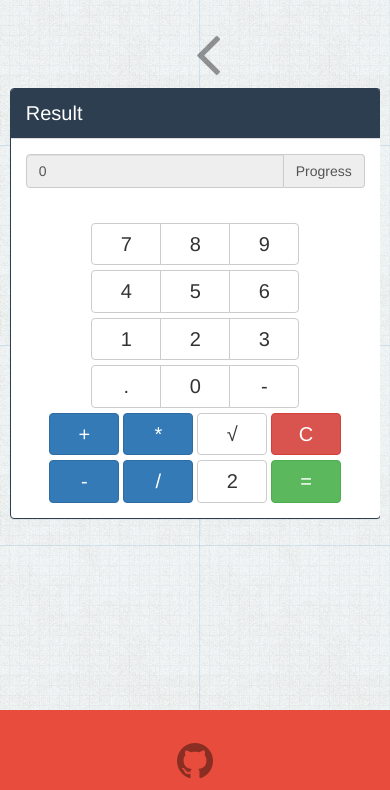
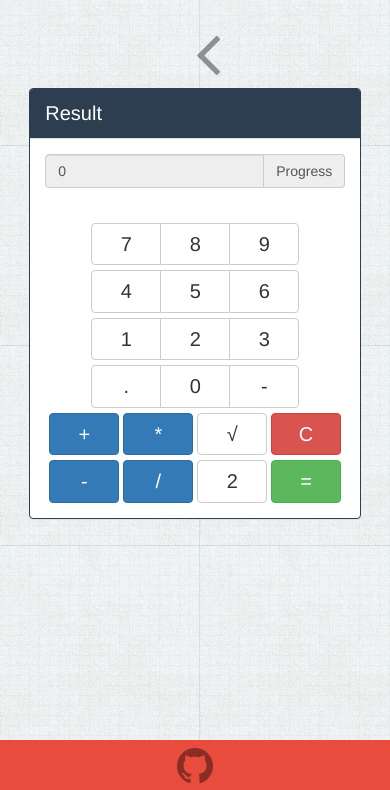
Before and after one commit to aleksimonaco/calculator, a PHP site: page / in a window 390 px wide. Shown: the part 54-844 px from the top of the page. Run offline with PHP 8.4, Linux system fonts and the light colour scheme; some libraries are stand-ins or nearby versions.

Commit message:
Better responsive styles

```diff
--- a/styles.css
+++ b/styles.css
@@ -2,7 +2,7 @@
 
 @media (max-width: 990px) {
 	#container {
-		width: 95% !important;
+		width: 85% !important;
 	}
 
 	.btn {
@@ -125,9 +125,9 @@ html, body {
 	background-color: #e74c3c;
 	text-align: center;
 	margin-top: 50px;
-	padding: 30px;
+	padding: 5px;
 	width:100%;
-	height:80px;
+	height:50px;
 	position:fixed;
 	bottom:0;
 	left:0;
```
